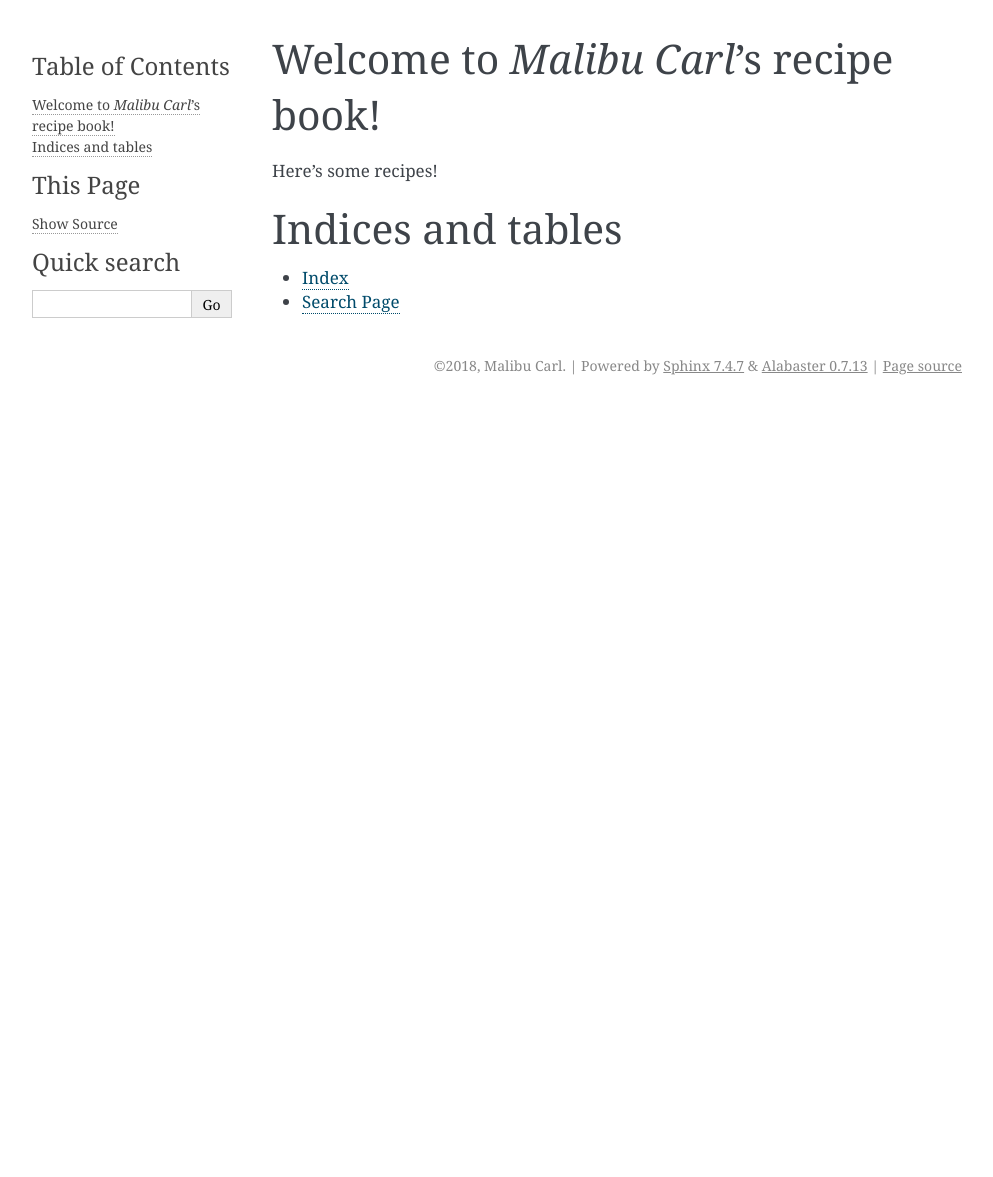
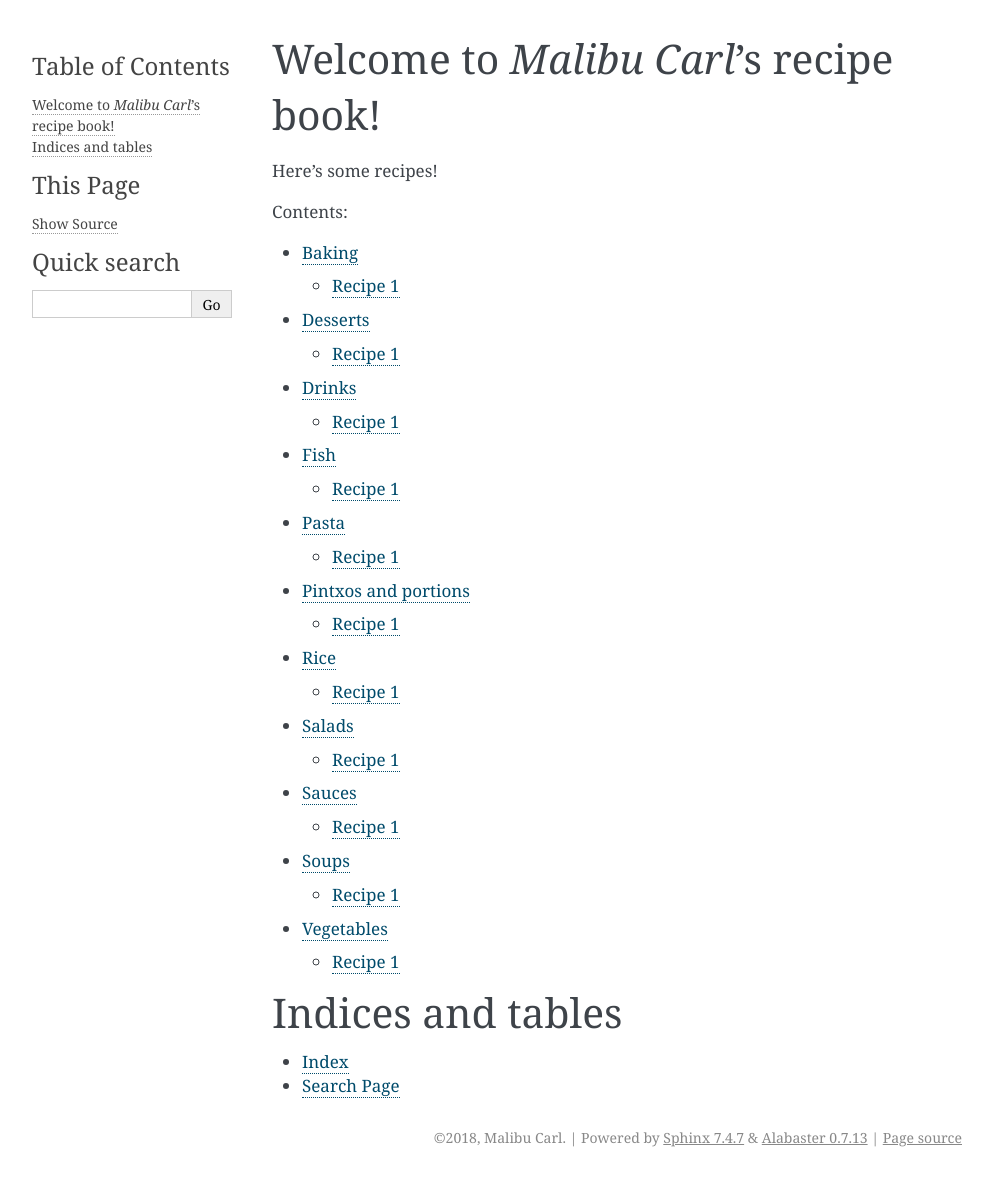
Before and after one commit to paultheweird/malibucooks, a Sphinx documentation site: the page built from docs/index.rst, in a window 1280 px wide. Shown: the whole page, without its empty margins (148-1141 px from the left). Built offline with Sphinx 7.4.7, drawn with Linux system fonts in a browser that asks for light colours; before the commit the page ends 900 px from its top, so only the background shows below that.

Commit message:
Add main sections
Get started with something. This is all incomplete and most likely to change!

```diff
--- a/docs/index.rst
+++ b/docs/index.rst
@@ -9,10 +9,11 @@
 Here's some recipes!
 
 .. toctree::
+   :glob:
    :maxdepth: 2
    :caption: Contents:
 
-
+   recipes/*
 
 Indices and tables
 ==================
--- /dev/null
+++ b/docs/recipes/baking.rst
@@ -0,0 +1,17 @@
+Baking
+======
+
+Recipe 1
+--------
+
+Text.
+
+Ingredients
+^^^^^^^^^^^
+* Ingredient 1
+* Ingredient 2
+
+Steps
+^^^^^
+1. Prepare this
+2. Do that
--- /dev/null
+++ b/docs/recipes/desserts.rst
@@ -0,0 +1,17 @@
+Desserts
+========
+
+Recipe 1
+--------
+
+Text.
+
+Ingredients
+^^^^^^^^^^^
+* Ingredient 1
+* Ingredient 2
+
+Steps
+^^^^^
+1. Prepare this
+2. Do that
--- /dev/null
+++ b/docs/recipes/drinks.rst
@@ -0,0 +1,17 @@
+Drinks
+======
+
+Recipe 1
+--------
+
+Text.
+
+Ingredients
+^^^^^^^^^^^
+* Ingredient 1
+* Ingredient 2
+
+Steps
+^^^^^
+1. Prepare this
+2. Do that
--- /dev/null
+++ b/docs/recipes/fish.rst
@@ -0,0 +1,17 @@
+Fish
+====
+
+Recipe 1
+--------
+
+Text.
+
+Ingredients
+^^^^^^^^^^^
+* Ingredient 1
+* Ingredient 2
+
+Steps
+^^^^^
+1. Prepare this
+2. Do that
--- /dev/null
+++ b/docs/recipes/pasta.rst
@@ -0,0 +1,17 @@
+Pasta
+=====
+
+Recipe 1
+--------
+
+Text.
+
+Ingredients
+^^^^^^^^^^^
+* Ingredient 1
+* Ingredient 2
+
+Steps
+^^^^^
+1. Prepare this
+2. Do that
--- /dev/null
+++ b/docs/recipes/pintxos_and_portions.rst
@@ -0,0 +1,17 @@
+Pintxos and portions
+====================
+
+Recipe 1
+--------
+
+Text.
+
+Ingredients
+^^^^^^^^^^^
+* Ingredient 1
+* Ingredient 2
+
+Steps
+^^^^^
+1. Prepare this
+2. Do that
--- /dev/null
+++ b/docs/recipes/rice.rst
@@ -0,0 +1,17 @@
+Rice
+====
+
+Recipe 1
+--------
+
+Text.
+
+Ingredients
+^^^^^^^^^^^
+* Ingredient 1
+* Ingredient 2
+
+Steps
+^^^^^
+1. Prepare this
+2. Do that
--- /dev/null
+++ b/docs/recipes/salads.rst
@@ -0,0 +1,17 @@
+Salads
+======
+
+Recipe 1
+--------
+
+Text.
+
+Ingredients
+^^^^^^^^^^^
+* Ingredient 1
+* Ingredient 2
+
+Steps
+^^^^^
+1. Prepare this
+2. Do that
--- /dev/null
+++ b/docs/recipes/sauces.rst
@@ -0,0 +1,17 @@
+Sauces
+======
+
+Recipe 1
+--------
+
+Text.
+
+Ingredients
+^^^^^^^^^^^
+* Ingredient 1
+* Ingredient 2
+
+Steps
+^^^^^
+1. Prepare this
+2. Do that
--- /dev/null
+++ b/docs/recipes/soups.rst
@@ -0,0 +1,17 @@
+Soups
+=====
+
+Recipe 1
+--------
+
+Text.
+
+Ingredients
+^^^^^^^^^^^
+* Ingredient 1
+* Ingredient 2
+
+Steps
+^^^^^
+1. Prepare this
+2. Do that
--- /dev/null
+++ b/docs/recipes/vegetables.rst
@@ -0,0 +1,17 @@
+Vegetables
+==========
+
+Recipe 1
+--------
+
+Text.
+
+Ingredients
+^^^^^^^^^^^
+* Ingredient 1
+* Ingredient 2
+
+Steps
+^^^^^
+1. Prepare this
+2. Do that
```
